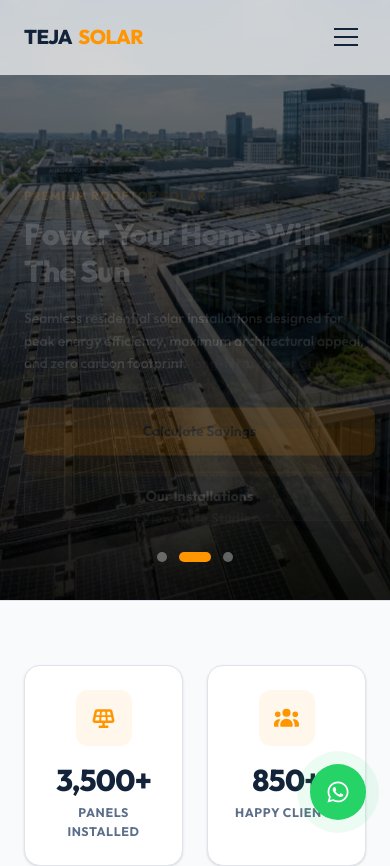
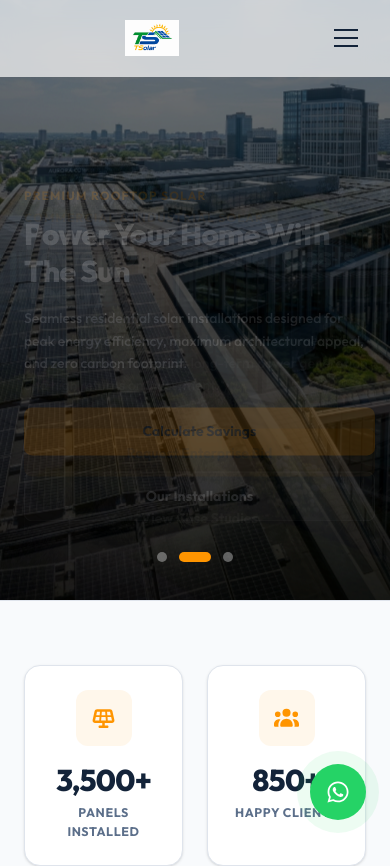
Before and after one commit to saivinay1/Tejasolar, a React (Vite) app in the folder tejas/: page / in a window 390 px wide. Shown: the top 866 px of the page. Built offline with nearby package versions, Linux system fonts and the light colour scheme.

Commit message:
add responsive Navbar component with logo integration

```diff
--- a/tejas/src/components/Navbar.jsx
+++ b/tejas/src/components/Navbar.jsx
@@ -1,4 +1,6 @@
 import { useState, useEffect } from 'react';
+import logo from "../assets/teja_logo_solar.png"
+
 
 export default function Navbar({ view, navigateTo, activeSection, setActiveSection }) {
   const [scrolled, setScrolled] = useState(false);
@@ -42,19 +44,22 @@ export default function Navbar({ view, navigateTo, activeSection, setActiveSecti
   ];
 
   return (
-    <nav className={`fixed top-0 left-0 right-0 z-50 flex justify-between items-center px-6 md:px-12 transition-all duration-300 border-b ${
-      scrolled
+    <nav className={`fixed top-0 left-0 right-0 z-50 flex justify-between items-center px-6 md:px-12 transition-all duration-300 border-b ${scrolled
       ? 'py-3.5 bg-white/90 dark:bg-dark-primary/90 backdrop-blur-md shadow-md border-border-color dark:border-dark-border'
       : 'py-5 bg-white/70 dark:bg-[#0a1426]/70 backdrop-blur-md border-transparent'
       }`}>
 
-      {/* Brand Logo */}
       <a
         href="#home"
-        className="font-extrabold text-xl md:text-2xl text-text-main dark:text-dark-text-main flex items-center gap-1.5 tracking-tight transition-transform active:scale-95"
+        className="flex items-center tracking-tight transition-transform active:scale-95 group"
         onClick={handleLogoClick}
       >
-        TEJA <span className="text-accent">SOLAR</span>
+        {/* Preserves perfect aspect ratio, crisp rendering, and matches navbar heights */}
+        <img
+          src={logo}
+          alt="Teja Solar Logo"
+          className="h-9 sm:h-10 md:h-15 w-64 object-contain transition-all duration-300 group-hover:brightness-105"
+        />
       </a>
 
       {/* Hamburger Toggle Button */}
@@ -63,20 +68,16 @@ export default function Navbar({ view, navigateTo, activeSection, setActiveSecti
         onClick={() => setMobileMenuOpen(!mobileMenuOpen)}
         aria-label="Toggle Menu"
       >
-        <span className={`w-6 h-0.5 bg-text-main dark:bg-dark-text-main transition-all duration-300 origin-center ${
-          mobileMenuOpen ? 'rotate-45 translate-y-2' : ''
+        <span className={`w-6 h-0.5 bg-text-main dark:bg-dark-text-main transition-all duration-300 origin-center ${mobileMenuOpen ? 'rotate-45 translate-y-2' : ''
           }`}></span>
-        <span className={`w-6 h-0.5 bg-text-main dark:bg-dark-text-main transition-all duration-300 ${
-          mobileMenuOpen ? 'opacity-0 scale-x-0' : 'opacity-100'
+        <span className={`w-6 h-0.5 bg-text-main dark:bg-dark-text-main transition-all duration-300 ${mobileMenuOpen ? 'opacity-0 scale-x-0' : 'opacity-100'
           }`}></span>
-        <span className={`w-6 h-0.5 bg-text-main dark:bg-dark-text-main transition-all duration-300 origin-center ${
-          mobileMenuOpen ? '-rotate-45 -translate-y-2' : ''
+        <span className={`w-6 h-0.5 bg-text-main dark:bg-dark-text-main transition-all duration-300 origin-center ${mobileMenuOpen ? '-rotate-45 -translate-y-2' : ''
           }`}></span>
       </button>
 
       {/* Navigation List links */}
-      <ul className={`${
-        mobileMenuOpen
+      <ul className={`${mobileMenuOpen
         ? 'flex absolute top-full left-0 right-0 flex-col bg-white/95 dark:bg-[#0a1426]/95 backdrop-blur-lg border-b border-border-color dark:border-dark-border p-6 gap-6 shadow-xl animate-fade-in'
         : 'hidden'
         } md:flex md:static md:flex-row md:bg-transparent md:border-none md:p-0 md:shadow-none md:gap-8 items-center list-none`}>
@@ -86,8 +87,7 @@ export default function Navbar({ view, navigateTo, activeSection, setActiveSecti
             <li key={item.id} className="relative group">
               <a
                 href={`#${item.id}`}
-                className={`font-semibold text-[0.98rem] transition-colors duration-300 block py-2 md:py-0 ${
-                  isItemActive
+                className={`font-semibold text-[0.98rem] transition-colors duration-300 block py-2 md:py-0 ${isItemActive
                   ? 'text-accent'
                   : 'text-text-main/80 dark:text-dark-text-main/80 hover:text-accent dark:hover:text-accent'
                   }`}
@@ -96,8 +96,7 @@ export default function Navbar({ view, navigateTo, activeSection, setActiveSecti
                 {item.label}
               </a>
               {/* Bottom active transition line */}
-              <span className={`absolute bottom-[-4px] left-0 h-[2px] bg-accent transition-all duration-300 ${
-                isItemActive ? 'w-full' : 'w-0 group-hover:w-full'
+              <span className={`absolute bottom-[-4px] left-0 h-[2px] bg-accent transition-all duration-300 ${isItemActive ? 'w-full' : 'w-0 group-hover:w-full'
                 }`}></span>
             </li>
           );
```
Also changed, not shown: tejas/src/assets/teja_logo_solar.png (added). Lines whose indentation alone changed are shown as unchanged.
